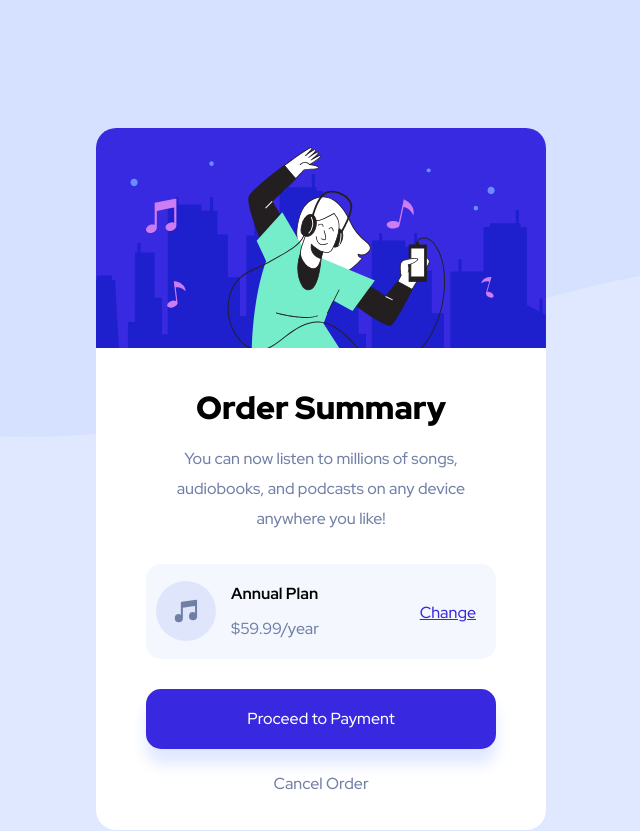
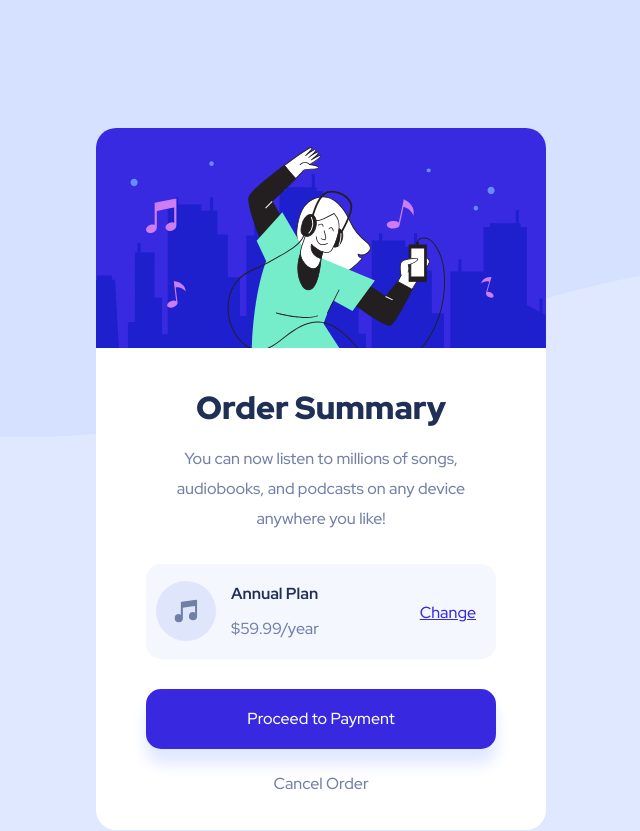
Before and after one commit to weilin-ong/order-summary-component, a plain HTML site: page index.html in a window 1280 px wide. Shown: the top 831 px of the page, without its empty margins (319-959 px from the left). Drawn offline with Linux system fonts and the light colour scheme.

Commit message:
edit h1 and annual font color

```diff
--- a/css/styles.css
+++ b/css/styles.css
@@ -32,7 +32,7 @@ body{
 
 h1{
     font-weight: 900;
-    color: black;
+    color: hsl(223, 47%, 23%);
     margin-top: 40px ;
 }
 
@@ -59,7 +59,7 @@ h1{
     margin: 5px;
     margin-left: 75px;
     font-weight: 700;
-    color: black;
+    color: hsl(223, 47%, 23%);
 }
 
 .price{
```
